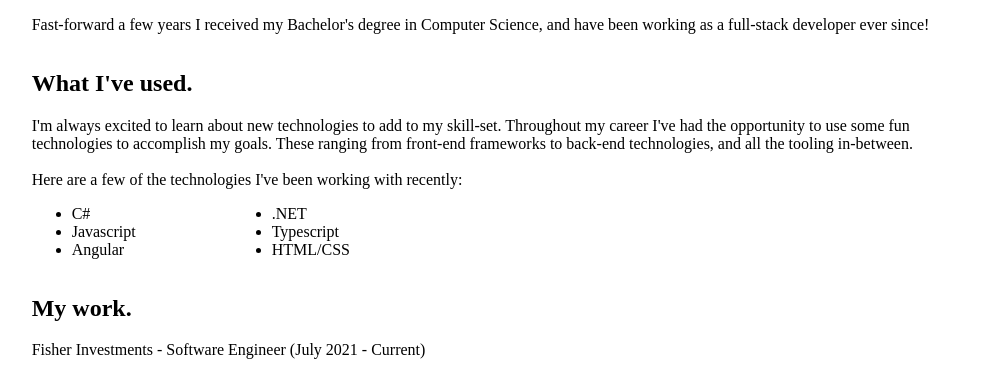
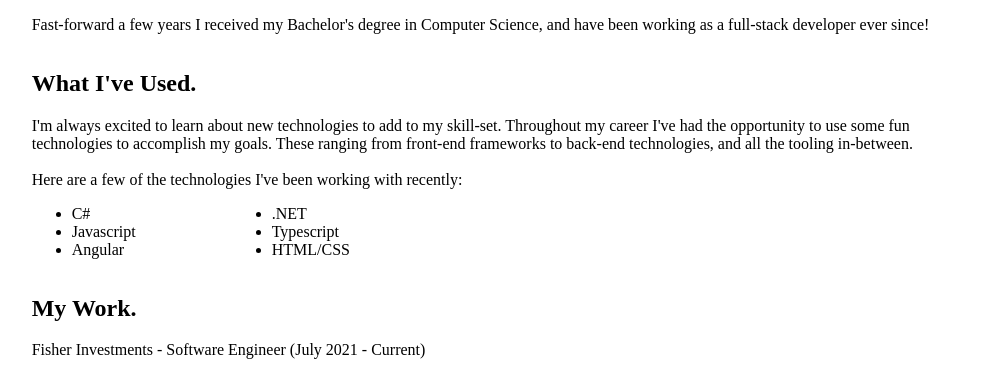
Before and after one commit to AnthonyAlmanza/My-Website, an Angular app: page / in a window 1280 px wide. Shown: the part 167-539 px from the top of the page, without its empty margins (128-1128 px from the left). Built offline with nearby package versions, Linux system fonts and the light colour scheme.

Commit message:
Fixed capitlization on headings

```diff
--- a/src/app/app.component.html
+++ b/src/app/app.component.html
@@ -13,7 +13,7 @@
     </p>
   </section>
   <section id="section-experience">
-    <h1>What I've used.</h1>
+    <h1>What I've Used.</h1>
     <p>
       I'm always excited to learn about new technologies to add to my skill-set.
       Throughout my career I've had the opportunity to use some fun technologies to accomplish my goals. These ranging from
@@ -31,7 +31,7 @@
     </ul>
   </section>
   <section id="section-projects">
-    <h1>My work.</h1>
+    <h1>My Work.</h1>
     <p>
       Fisher Investments - Software Engineer (July 2021 - Current)<br>
     </p>
```
